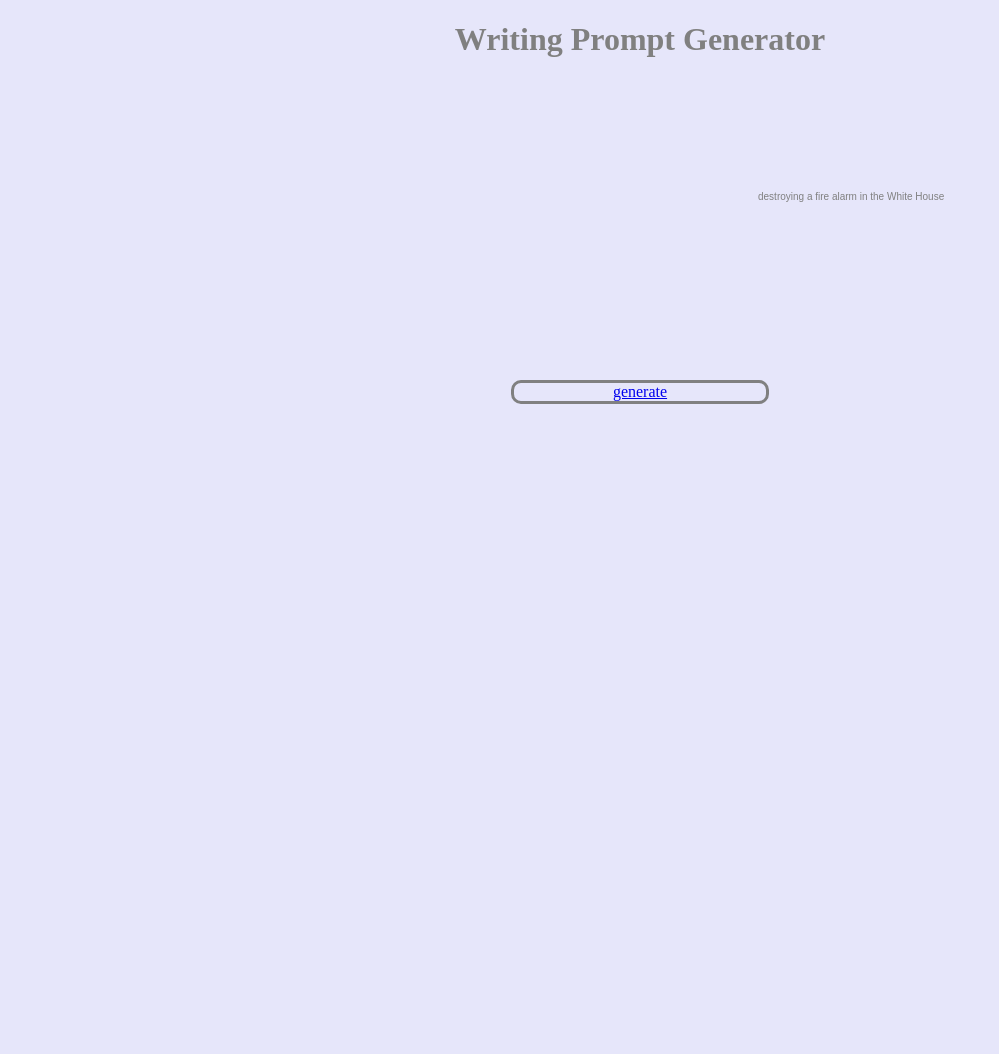
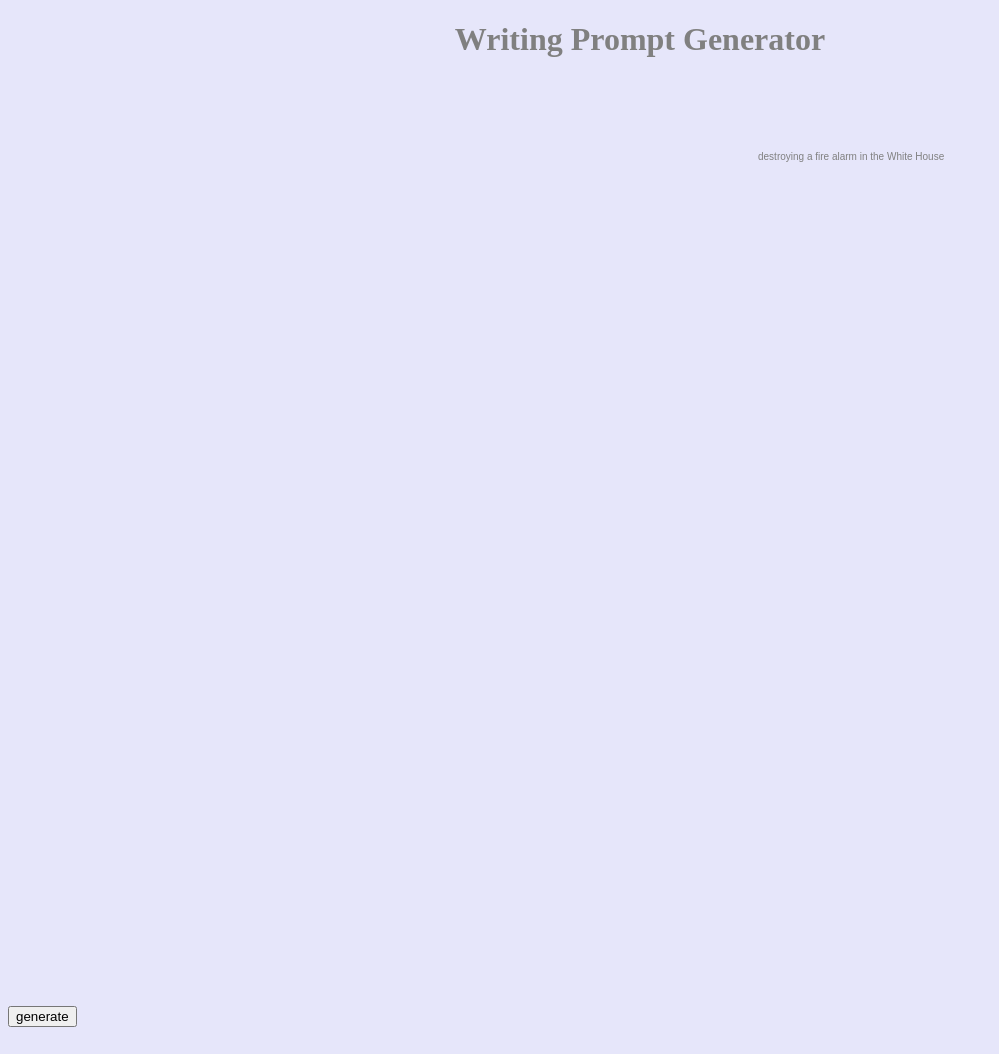
Before and after one commit to ameliamsk/writingprompt, a plain HTML site: page index.html in a window 1280 px wide. Shown: the top 1054 px of the page, without its empty margins (0-999 px from the left). Drawn offline with Linux system fonts and the light colour scheme.

Commit message:
Update index.html

```diff
--- a/index.html
+++ b/index.html
@@ -10,9 +10,11 @@
     <h1 align="center"> Writing Prompt Generator </h1>
         <canvas id="writing"></canvas>
 
-        <p><a href ="https://melmoone.github.io/writingprompt/"> generate </a></p>
+    <!--    <p><a href ="https://melmoone.github.io/writingprompt/"> generate </a></p> -->
 
 <script src = "writing.js"></script>
     </body>
 
+<button type = "button" src = "writing.js"> generate </button>
+
 </html>
```
